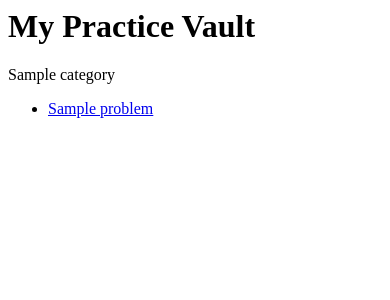
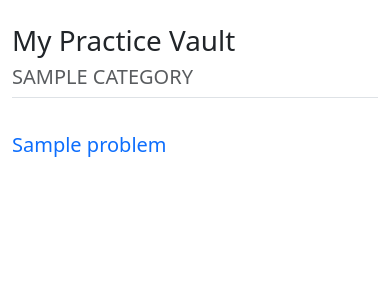
Before and after one commit to mahmudulhasan-dev/coding-practice-platform, a Django app: page /problems/ in a window 390 px wide. Shown: the top 300 px of the page. Run offline with Django 4.2, Linux system fonts and the light colour scheme; tables that the repository leaves empty hold one stand-in row (values such as "Sample post").

Commit message:
fix(problems): resolve dashboard Bootstap design for mobile responsiveness

```diff
--- a/apps/problems/templates/problems/dashboard.html
+++ b/apps/problems/templates/problems/dashboard.html
@@ -1,23 +1,33 @@
-<div class="container">
-    <h1>My Practice Vault</h1>
-    <div class="row">
+{% load static %}
+<!DOCTYPE html>
+<html>
+    <head>
+        <link href="https://cdn.jsdelivr.net/npm/bootstrap@5.3.2/dist/css/bootstrap.min.css" rel="stylesheet">
+        <link rel="stylesheet" href="{% static 'css/htmldiff_style.css' %}">
+    </head>
+
+<body>
+<div class="container py-4">
+    <h1 mb-4 text-center text-md-start>My Practice Vault</h1>
+
     {% for category in categories %}
-            <div class="col-md-4">
-                <div class="card mb-4">
-                    <div class="card-header bg-dark text-white">
+        <div class="mb-5">
+            <h2 class="h5 text-uppercase tracking-wider text-muted mb-3 border-bottom pb-2">
                 {{ category.name }}
-                    </div>
-                    <ul class="list-group list-group-flush">
+            </h2>
+
+            <div class="list-group list-group-flush">
                 {% for problem in category.problems.all %}
-                            <li class="list-group-item">
-                                <a href="{% url 'problem_detail' problem.slug %}">{{ problem.title }}</a>
-                            </li>
+                    <a href="{% url 'problem_detail' problem.slug %}"
+                       class="list-group-item list-group-item-action px-0 py-3 border-0 d-flex justify-content-between align-items-center">
+                        <span class="fs-5 text-primary">{{ problem.title }}</span>
+                        <i class="bi bi-chevron-right text-muted"></i> </a>
                 {% empty %}
-                            <li class="list-group-item text-muted">No problems yet.</li>
+                    <p class="text-muted small italic">No problems available in this category.</p>
                 {% endfor %}
-                    </ul>
             </div>
         </div>
     {% endfor %}
 </div>
-</div>
+
+</body></html>
```
Lines whose indentation alone changed are shown as unchanged.
